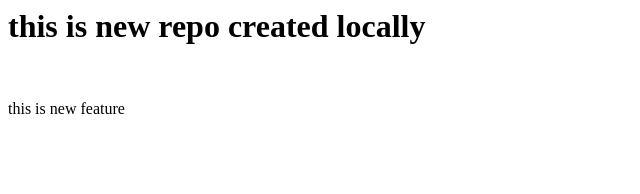
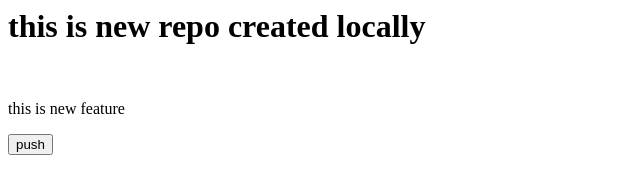
Before and after one commit to AachalPatani/GitDemo, a plain HTML site: page index.html in a window 1280 px wide. Shown: the whole page, without its empty margins (0-640 px from the left). Drawn offline with Linux system fonts and the light colour scheme.

Commit message:
add button in main branch

```diff
--- a/index.html
+++ b/index.html
@@ -2,3 +2,4 @@
 </h1>
 <br>
 <p> this is new feature</p>
+<button>push</button>
```
